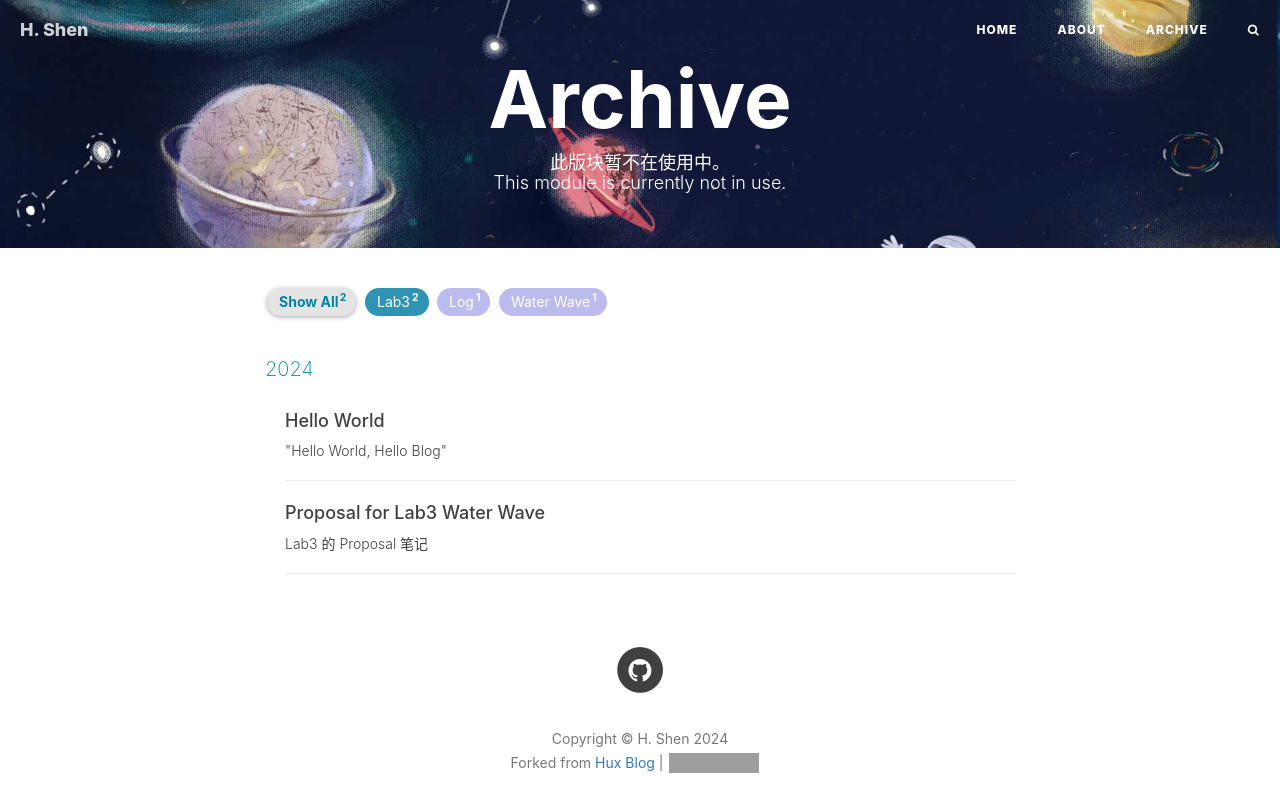
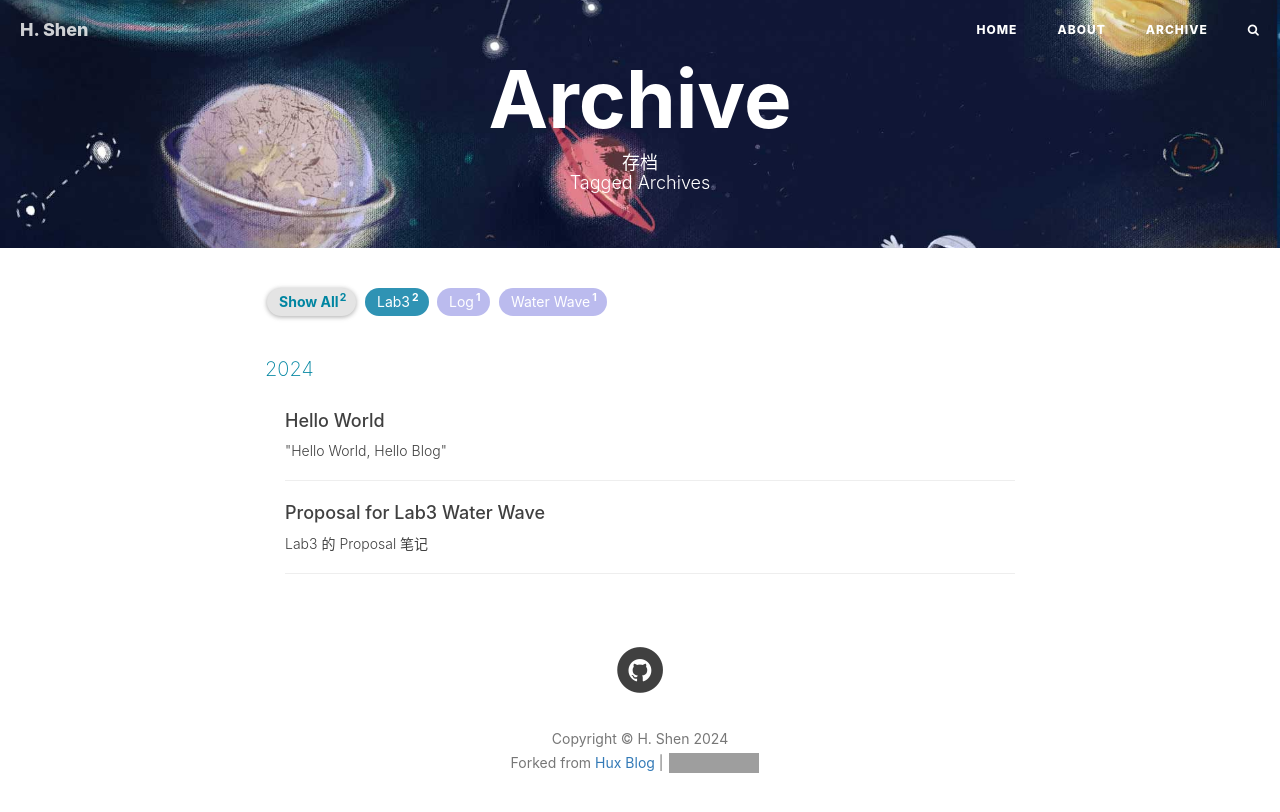
Before and after one commit to Jacques2022/Jacques2022.github.io, a Jekyll site: the page built from archive.html, in a window 1280 px wide. Shown: the top 812 px of the page. Built offline with Jekyll 4.4.1, drawn with Linux system fonts in a browser that asks for light colours; nearby versions of some CDN libraries; comment, search, counter and statistics services are not loaded; grey boxes are pictures that could not be loaded.

Commit message:
Update archive.html

```diff
--- a/archive.html
+++ b/archive.html
@@ -1,7 +1,7 @@
 ---
 title: Archive
 layout: default
-description: "此版块暂不在使用中。<br>This module is currently not in use."
+description: "存档<br>Tagged Archives"
 header-img: "img/bg-little-universe.jpg"
 ---
 
```
